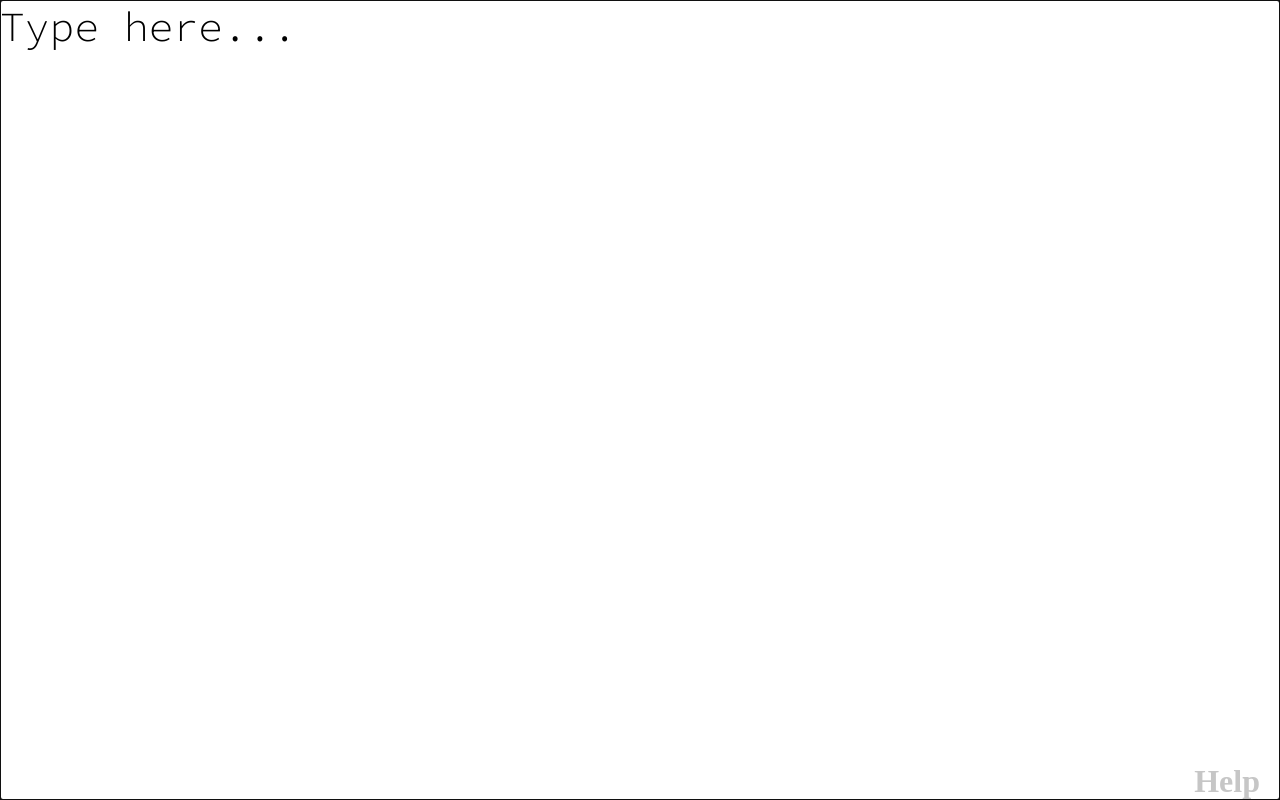
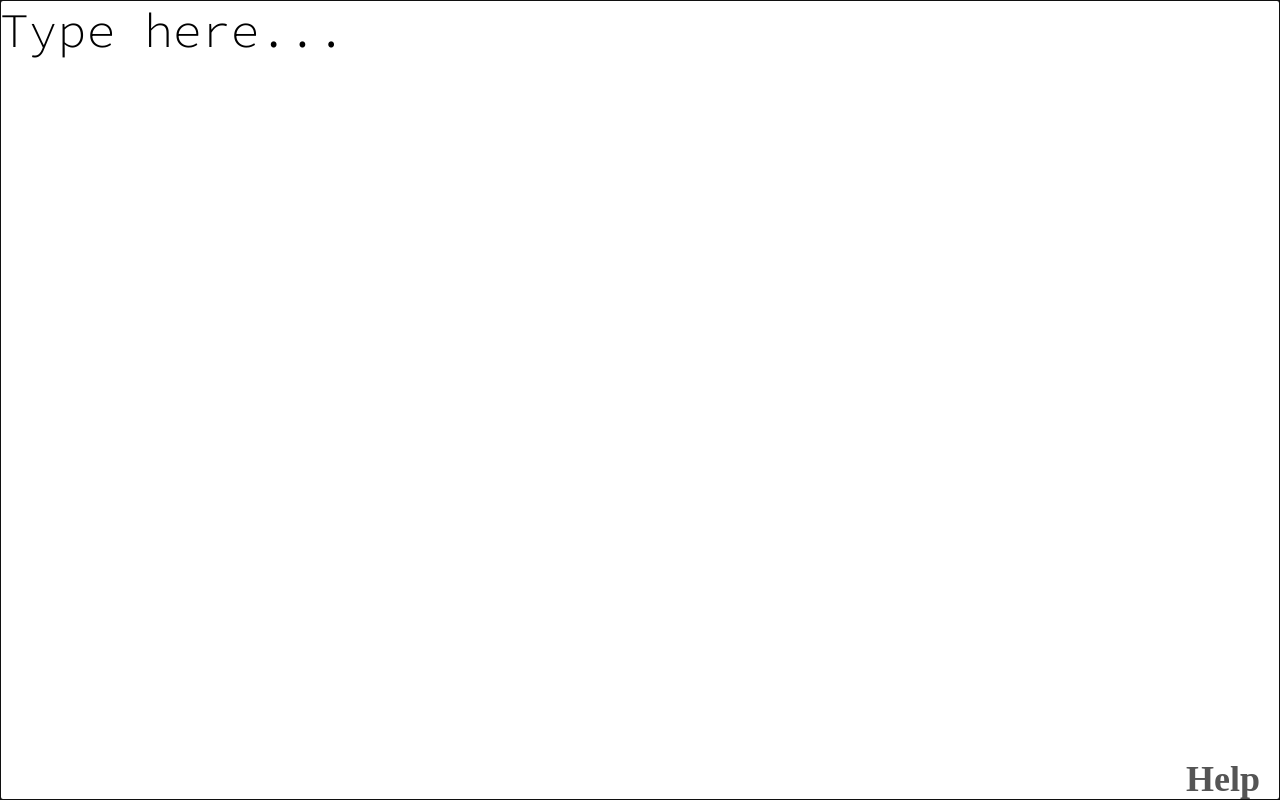
Before and after one commit to VFDan/notepad, a plain HTML site: page index.html in a window 1280 px wide. Drawn offline with Linux system fonts and the light colour scheme; a web font is replaced by a local one.

Commit message:
Update styles.css

```diff
--- a/styles.css
+++ b/styles.css
@@ -3,7 +3,7 @@
   width: 100%;
   min-height: 100vh;
   border: 0;
-  font-size: 2.58rem;
+  font-size: 3rem;
   font-family: 'Source Code Pro', monospace;
   resize: none;
 }
@@ -18,7 +18,7 @@
   height: 100%;
 }
 #help {
-  font-size: 2rem;
+  font-size: 2.25rem;
   position: fixed;
   bottom: 0;
   right: 20px; /*Account for the scrollbar*/
@@ -26,9 +26,9 @@
   font-weight: bold;
   font-family: 'Quattrocento', serif;
 }
-.light #help, .dark #help:hover {
+.dark #help, .light #help:hover {
   color: #AAAA;
 }
-.light #help:hover, .dark #help {
+.dark #help:hover, .light #help {
   color: #555F;
 }
```
